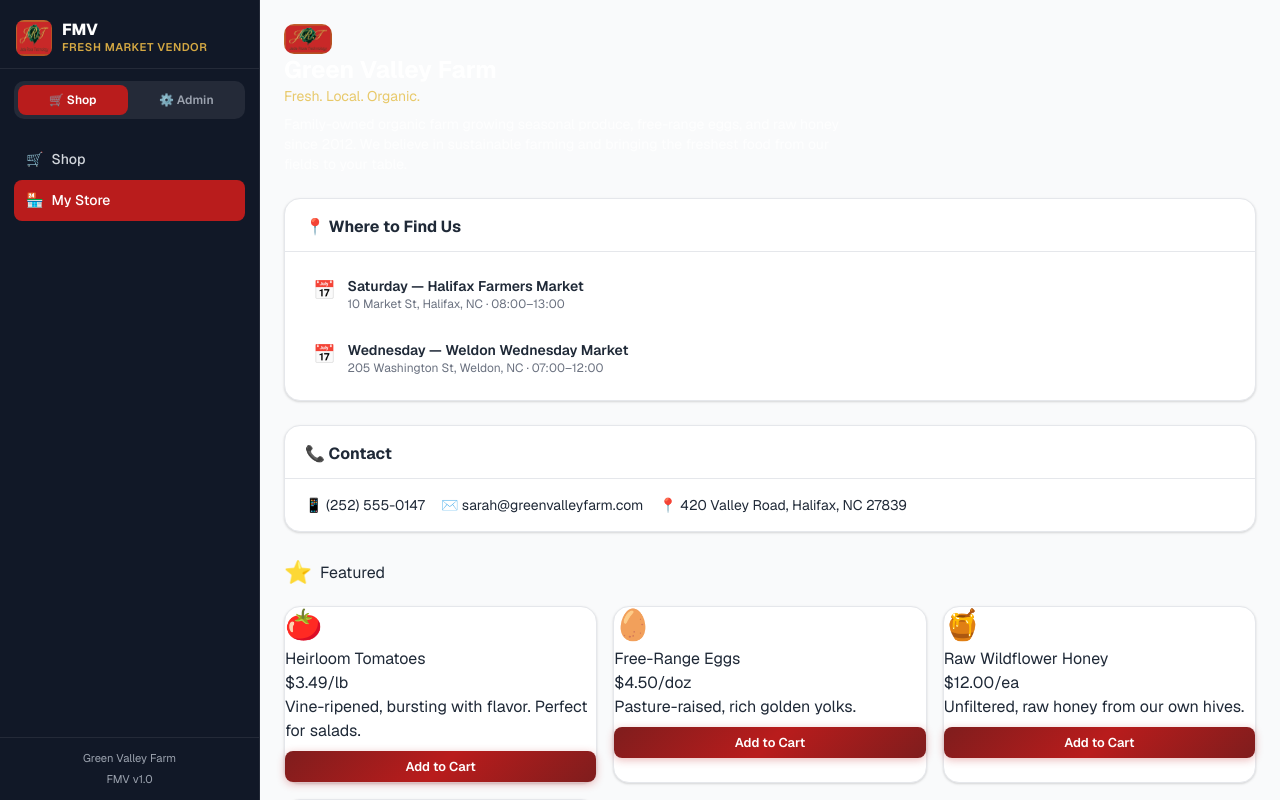
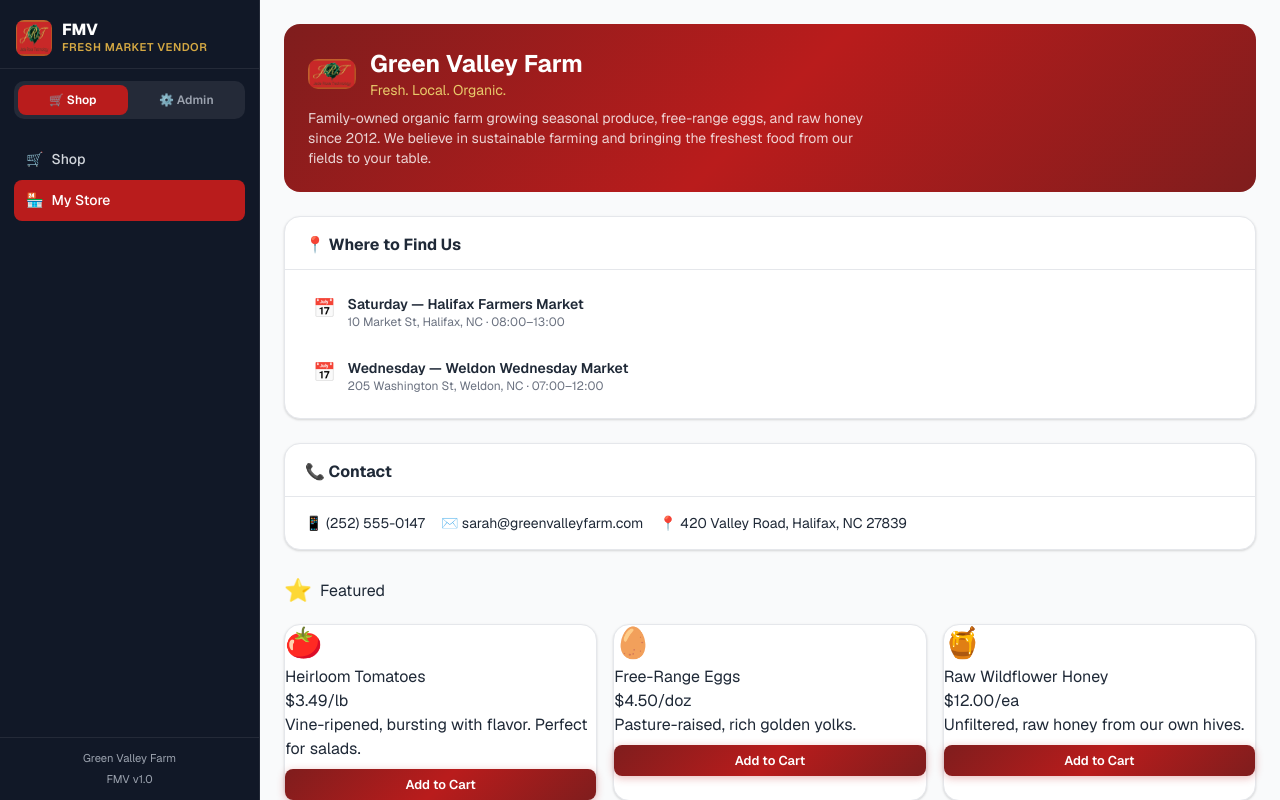
Before and after one commit to max00561230/fresh-market-vendor, a Next.js app in the folder next-app/: page /customer in a window 1280 px wide. Shown: the top 800 px of the page. Built offline with nearby package versions, Linux system fonts and the light colour scheme.

Commit message:
fix: add red gradient background to My Store vendor banner

```diff
--- a/next-app/src/app/globals.css
+++ b/next-app/src/app/globals.css
@@ -248,6 +248,19 @@ nav.bottom-nav .nav-items { display: flex; justify-content: space-around; }
 .section-header h2 { font-size: 1.25rem; font-weight: 700; color: var(--text); margin: 0; }
 .section-header .emoji { font-size: 1.4rem; }
 
+/* ─── Vendor Banner ─── */
+.vendor-banner {
+  background: var(--brand-gradient);
+  padding: 24px;
+  border-radius: 16px;
+  margin-bottom: 24px;
+}
+.vendor-banner-content {
+  display: flex;
+  align-items: center;
+  gap: 14px;
+}
+
 /* ─── Hero ─── */
 .hero-gradient {
   background: var(--brand-gradient);
```
